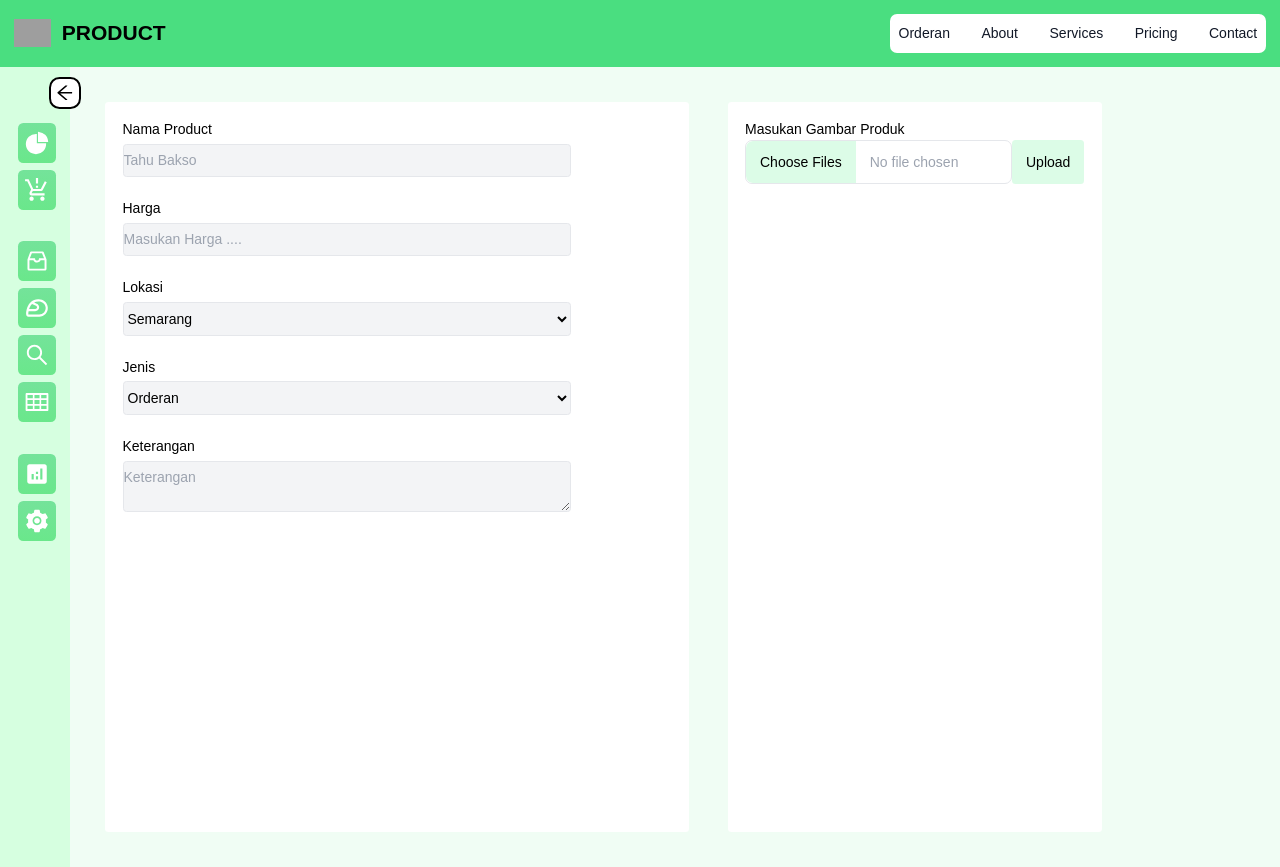
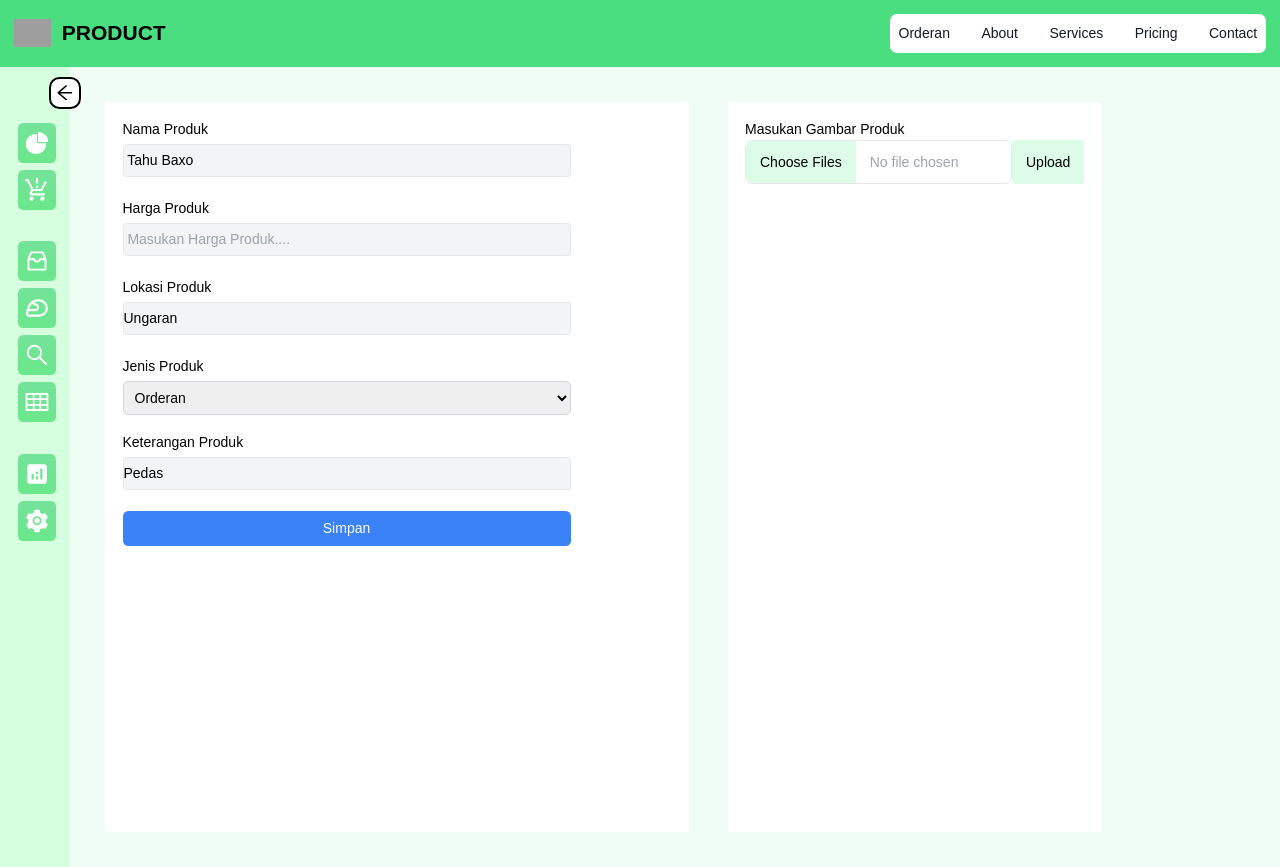
Before and after one commit to liar88828/kantor-tahu-baxo-bu-pudji, a Next.js app: page /product in a window 1280 px wide. Built offline with nearby package versions, Linux system fonts and the light colour scheme; grey boxes are pictures that could not be loaded.

Commit message:
refactor and fix Input Product

```diff
--- /dev/null
+++ b/entity/InputForm.ts
@@ -0,0 +1,11 @@
+import React from 'react';
+
+export interface InputFormProps {
+  tag?: keyof JSX.IntrinsicElements | React.ComponentType<any>;
+  title: string;
+  type: "textarea" | "text" | "number" | "date" | string;
+  reg: any;
+  value?: string
+  min?: string
+  defaultValue?: string | number
+}
--- a/entity/produk.ts
+++ b/entity/produk.ts
@@ -6,6 +6,7 @@ export type TFormProduct = {
   jumlah: number,
   jenis: "Orderan" | "Item" | string,
   img?: string
+  keterangan: string
 }
 
 
@@ -33,6 +34,7 @@ export const sProduct: TFormProduct[] = [
     lokasi: "Ungaran",
     jenis: "Item",
     jumlah: 1,
+    keterangan: "Ada Sedikit Berair",
     img: "https://upload.wikimedia.org/wikipedia/commons/2/28/Bakso_mi_bihun.jpg"
   },
 
@@ -42,6 +44,7 @@ export const sProduct: TFormProduct[] = [
     jumlah: 1,
     harga: 46_000,
     lokasi: "Semarang",
+    keterangan: "Ada CrispyNya",
     jenis: "Orderan",
     img: "https://img.kurio.network/xAbHWPE-jbNSWEWyRoCLxJM6sac=/1200x1200/filters:quality(80)/https://kurio-img.kurioapps.com/21/09/06/2c552606-f62f-475d-81db-e9a57e963a3f.jpe"
   },
@@ -52,6 +55,7 @@ export const sProduct: TFormProduct[] = [
     jumlah: 1,
     harga: 45_000,
     lokasi: "Ungaran",
+    keterangan: "Manis",
     jenis: "Item",
     img: "https://img.kurio.network/xAbHWPE-jbNSWEWyRoCLxJM6sac=/1200x1200/filters:quality(80)/https://kurio-img.kurioapps.com/21/09/06/2c552606-f62f-475d-81db-e9a57e963a3f.jpe"
   },
@@ -63,6 +67,7 @@ export const sProduct: TFormProduct[] = [
     lokasi: "Semarang",
     jenis: "Orderan",
     jumlah: 1,
+    keterangan: "Pedas",
     img: "https://img.kurio.network/xAbHWPE-jbNSWEWyRoCLxJM6sac=/1200x1200/filters:quality(80)/https://kurio-img.kurioapps.com/21/09/06/2c552606-f62f-475d-81db-e9a57e963a3f.jpe"
   }
 
--- a/package.json
+++ b/package.json
@@ -27,6 +27,7 @@
     "@types/react": "18.2.14",
     "@types/react-dom": "18.2.6",
     "autoprefixer": "10.4.14",
+    "axios": "^1.4.0",
     "chart.js": "^4.3.0",
     "classnames": "^2.3.2",
     "eslint": "8.44.0",
--- a/src/app/dashboard/card.tsx
+++ b/src/app/dashboard/card.tsx
@@ -38,8 +38,6 @@ export function HorizontalCard() {
       <Cards totalStatus={ 20 } title={ "Di Proses" } icon={ < AiOutlineShoppingCart/> } rout={ "/proses" }/>
       <Cards totalStatus={ 40 } title={ "Di Kirim" } icon={ <FiTruck/> } rout={ "/kirim" }/>
       <Cards totalStatus={ 30 } title={ "Selesai" } icon={ <AiOutlineCheckCircle/> } rout={ "/selesai" }/>
-
-
     </Fragment>
   );
 }
--- a/src/app/orderan/page.tsx
+++ b/src/app/orderan/page.tsx
@@ -6,12 +6,13 @@ import { BiAddToQueue } from 'react-icons/bi';
 import { AiOutlineCloseCircle, AiOutlineSearch } from "react-icons/ai";
 import { Rupiah } from '../../../lib/rupiah';
 import { defaultDate, getDateNow, getLocaleTime, getTime } from '../../../lib/formatDate';
-import { InputFormProps, Thitung, TOrder, TotalOrderan } from '../../../entity/orderan';
+import { Thitung, TOrder, TotalOrderan } from '../../../entity/orderan';
 import { sProduct, TFormProduct } from '../../../entity/produk';
 import { DevTool } from "@hookform/devtools";
 import { SDiTerima, SKirim, SProcess, SSelesai } from '@/app/style/status';
 import TableOrder from '@/app/orderan/TableOrder';
 import { createOrder } from '@/app/orderan/ress';
+import { InputFormProps } from '../../../entity/InputForm';
 
 export default function FormOrder() {
 
@@ -62,14 +63,13 @@ export default function FormOrder() {
   const { control, register, handleSubmit, formState: {}, } = useForm<TOrder>( {/* defaultValues: defaultValues, */
     mode: "onChange",
   } );
-  const [ valueForm, setValueForm ] = useState<TOrder>( defaultValues )
-
   const { fields, append, remove } = useFieldArray( {
     control,
     name: "semuaProduct",
     rules: { required: "Please append at last 1 ", }
   } );
 
+  const [ valueForm, setValueForm ] = useState<TOrder>( defaultValues )
   const newProduct: TFormProduct[] = []
   const newItem: TFormProduct[] = []
   valueForm.listOrderan = newProduct
@@ -164,9 +164,7 @@ export default function FormOrder() {
         {/*<p>{ errors. }</p>*/ }
       </div>
     )
-        ;
   }
-  ;
 
   function Nama() {
     return (
@@ -274,6 +272,7 @@ export default function FormOrder() {
                 <span className={ "text-sm sm:text-base" }>{ item.nama }</span>
                 <span className={ "text-sm sm:text-base" }>{ Rupiah( item.harga ) }</span>
                 <span className={ "text-sm sm:text-base" }>{ item.jenis }</span>
+                <span className={ "text-sm sm:text-base" }>{ item.lokasi }</span>
               </p>
 
               <button
@@ -286,6 +285,7 @@ export default function FormOrder() {
                       harga: item.harga,
                       lokasi: item.lokasi,
                       jumlah: 1,
+                      keterangan: item.keterangan,
                       jenis: item.jenis,
                       img: item.img,
                     }
@@ -304,75 +304,29 @@ export default function FormOrder() {
       )
     }
 
-    function Keterangan() {
-      return (
-        <div className={ "flex flex-col gap-3" }>
-
-          {/* combo box  */ }
-          <label htmlFor="">Ekspedisi</label>
-          <select id="ekspedisi"
-                  className='border border-gray-300 p-2 rounded-md'{ ...register( "travel.ekspedisi" ) }>
-            <option value="Paxel">Paxel</option>
-            <option value="JNE">JNE</option>
-            <option value="Travel Omega">Travel Omega</option>
-            <option value="Travel Serasi">Travel Serasi</option>
-            <option value="Go Send">Go Send</option>
-            <option value="Maxim">Maxim</option>
-            <option value="Delivery">Delivery</option>
-          </select>
-
-          {/* tulis sendiri */ }
-          <InputForm tag={ 'input' } title={ "Harga Ongkir" } type={ "number" }
-                     reg={ register( "travel.ongkir", { valueAsNumber: true } ) }/>
-          <label htmlFor="">Lokasi</label>
-          <select id="lokasi" className='border border-gray-300 p-2 rounded-md'{ ...register( "keterangan.lokasi" )//lokasi
-          }>
-            <option value="Ungaran">Ungaran</option>
-            <option value="Semarang">Semarang</option>
-          </select>
-
-          {/* jenis Pembayaran */ }
-          <label htmlFor="">Pembayaran</label>
-          <select id="pembayaran"
-                  className='border border-gray-300 p-2 rounded-md'{ ...register( "total.typePembayaran" ) }>
-            <option value="Cash">Cash</option>
-            <option value="BCA">BCA</option>
-            <option value="Mandiri">Mandiri</option>
-            <option value="BRI">BRI</option>
-          </select>
-
-          <label htmlFor="">Status</label>
-          <select id="pembayaran"
-                  className='border border-gray-300 p-2 rounded-md'{ ...register( "total.status" ) }>
-            {/*/status/*/ }
-            <option className={ SDiTerima } value="Di Terima">Di Terima</option>
-            <option className={ SProcess } value='Di Proses'>Di Proses</option>
-            <option className={ SKirim } value="Di Kirim">Di Kirim</option>
-            <option className={ SSelesai } value="Selesai"> Selesai</option>
-          </select>
-        </div>
-      )
-    }
-
-    return (
-      <>
-        {/*------------------------------------SEARCH ---------------------------------*/ }
-        <div className="flex flex-col gap-3">
-          {/*<h1Product Search</h1>*/ }
-          <div className="flex flex-row  gap-1 sm:gap-7">
+    function CariProduct() {
+      return ( <div className="flex flex-col gap-3">{/*<h1Product Search</h1>*/ }
+        <div className=" flex flex-row  gap-1 sm:gap-7 w-[100%] ">
 
           <button type={ 'button' }
-                    className={ `py-2 mb-1  ${ !cariProduct ? "bg-red-600" : " bg-blue-500" } text-white cursor-pointer rounded` }
+                  className={ `w-1/4 py-2 mb-1  ${ !cariProduct ? " bg-red-600 " : "  bg-blue-500 " } text-white cursor-pointer rounded ` }
                   onClick={ () => {setCariProduct( !cariProduct )} }>
 
-              <span className=" flex flex-row items-center px-2">
-                <span className="invisible sm:visible w-0 sm:w-auto"><span
-                  className={ "hidden md:hidden lg:block" }>
-                  { !cariProduct ? <AiOutlineCloseCircle/> : <AiOutlineSearch/> }
-                </span></span></span>
+              <span className=" flex flex-row items-center px-4 justify-around ">
+                  <span>
+                    { !cariProduct
+                      ? <AiOutlineCloseCircle className={ " w-[1.5rem]     h-auto " }/>
+                      : <AiOutlineSearch className={ " w-[1.5rem]  h-auto " }/> }
+                </span>
+
+                <span className=" hidden sm:block sm:mx-2 ">
+
+                { !cariProduct ? "Tutup" : "Cari" }
+                </span>
+              </span>
           </button>
 
-            <input className={ StyleInputForm( false ) + "rounded leading-tight w-[80%] " }
+          <input className={ StyleInputForm( false ) + " rounded leading-tight w-3/4" }
                  type="text"
                  value={ searchQuery }
                  placeholder={ " Cari Product" }
@@ -382,7 +336,7 @@ export default function FormOrder() {
 
         {/*!-------------------------------------------------cariProduct----------------------------*/ }
         <div
-            className={ ` ${ cariProduct || searchQuery.length < 1 ? "hidden" : "" } border  border-gray-200 rounded bg-gray-50` }>
+          className={ ` ${ cariProduct || searchQuery.length < 1 ? " hidden " : " " } border border-gray-200 rounded bg-gray-50` }>
           <SearchItemList items={ filteredItems } addToCart={ addToCart } cart={ cart }/>
         </div>
 
@@ -437,6 +391,15 @@ export default function FormOrder() {
                         </td>
                       </tr>
 
+                      <tr>
+                        <td className={ "hidden sm:block" }><span>Lokasi </span></td>
+                        <td className={ "text-sm sm:text-base" }>{ item.lokasi }
+                          <input
+                            type={ 'hidden' }
+                            value={ item.jenis }{ ...register( `semuaProduct.${ index }.lokasi` ) }/>
+                        </td>
+                      </tr>
+
                       </tbody>
                     </table>
                   </div>
@@ -463,11 +426,10 @@ export default function FormOrder() {
                       <button
                         type={ "button" }
                         onClick={ () => {
-                          console.log( fields, "remove 3" )
+                          // console.log( fields, "remove 3" )
                           removeFromCart( item )
                           remove( index )
-
-                          console.log( fields, "remove 4" )
+                          // console.log( fields, "remove 4" )
                         } }
                         className={ "bg-red-600 text-white p-1 sm:p-2 rounded flex flex-row justify-center items-center gap-1" }>
                         <BiAddToQueue/>
@@ -501,11 +463,63 @@ export default function FormOrder() {
         {/*      <option value="Rolade Tahu">Rolade Tahu Rp.19.000</option>*/ }
         {/*      <option value="Rolade Singkong">Rolade Singkong Rp.19.000</option>*/ }
 
+      </div> )
+    }
+
+    function Keterangan() {
+      return (
+        <div className={ "flex flex-col gap-3" }>
+
+          {/* combo box  */ }
+          <label htmlFor="">Ekspedisi</label>
+          <select id="ekspedisi"
+                  className='border border-gray-300 p-2 rounded-md'{ ...register( "travel.ekspedisi" ) }>
+            <option value="Paxel">Paxel</option>
+            <option value="JNE">JNE</option>
+            <option value="Travel Omega">Travel Omega</option>
+            <option value="Travel Serasi">Travel Serasi</option>
+            <option value="Go Send">Go Send</option>
+            <option value="Maxim">Maxim</option>
+            <option value="Delivery">Delivery</option>
+          </select>
+
+          {/* tulis sendiri */ }
+          <InputForm tag={ 'input' } title={ "Harga Ongkir" } type={ "number" }
+                     reg={ register( "travel.ongkir", { valueAsNumber: true } ) }/>
+          <label htmlFor="">Lokasi</label>
+          <select id="lokasi" className='border border-gray-300 p-2 rounded-md'{ ...register( "keterangan.lokasi" ) }>
+            <option value="Ungaran">Ungaran</option>
+            <option value="Semarang">Semarang</option>
+          </select>
+
+          {/* jenis Pembayaran */ }
+          <label htmlFor="">Pembayaran</label>
+          <select id="pembayaran"
+                  className='border border-gray-300 p-2 rounded-md'{ ...register( "total.typePembayaran" ) }>
+            <option value="Cash">Cash</option>
+            <option value="BCA">BCA</option>
+            <option value="Mandiri">Mandiri</option>
+            <option value="BRI">BRI</option>
+          </select>
+
+          <label htmlFor="">Status</label>
+          <select id="pembayaran"
+                  className='border border-gray-300 p-2 rounded-md'{ ...register( "total.status" ) }>
+            {/*/status/*/ }
+            <option className={ SDiTerima } value="Di Terima">Di Terima</option>
+            <option className={ SProcess } value='Di Proses'>Di Proses</option>
+            <option className={ SKirim } value="Di Kirim">Di Kirim</option>
+            <option className={ SSelesai } value="Selesai"> Selesai</option>
+          </select>
         </div>
-        {/*----------------------Keterangan---------------------------------*/ }
+      )
+    }
+
+    return (
+      <>
+        <CariProduct/>
         <hr className={ "m-2" }/>
         <Keterangan/>
-
         <button type="submit" className="bg-blue-500 p-2 rounded-md text-white">Add Product</button>
       </>
     )
--- a/src/app/product/page.tsx
+++ b/src/app/product/page.tsx
@@ -1,26 +1,96 @@
 "use client"
-import React, { useState } from 'react';
+import React, { ReactElement, useState } from 'react';
 import FileUploadForm from '@/app/component/FileUploadForm';
-import { StyleInputForm, styleLabelForm, wrongInput } from '@/app/style/form';
+import { StyleInputForm, styleLabelForm } from '@/app/style/form';
 import { TFormProduct } from '../../../entity/produk';
+import { SubmitHandler, useForm } from 'react-hook-form';
+import { InputFormProps } from '../../../entity/InputForm';
 
 const formProduct: Record<keyof TFormProduct, any> = {
   id: "1231",
+  nama: "Nama Produk",
+  harga: "Harga Produk",
+  lokasi: "Lokasi Produk",
+  jumlah: "Masukan Jumlah",
+  jenis: "Jenis Produk",
+  img: "Gambar Produk",
+  keterangan: "Keterangan Produk"
+}
+
+const defaultFormProduct: TFormProduct = {
+  id: " ",
   nama: "Nama Product",
-  harga: "Harga",
+  harga: 0,
   lokasi: "Lokasi",
-  jumlah: "Masukan Jumlah",
+  jumlah: 0,
   jenis: "Jenis",
-  img: "Gambar"
+  img: "Gambar",
+  keterangan: "Keterangan Produk"
 }
 
 export default function Home( {}: any ) {
 
+  const { control, register, handleSubmit, formState: {}, } = useForm<TFormProduct>( {/* defaultValues: defaultValues, */
+    mode: "onChange",
+  } );
+
+  const [ valueForm, setValueForm ] = useState<TFormProduct>( defaultFormProduct )
+
   const [ salah, setSalah ] = useState<boolean>( false );
+
+  const onSubmit: SubmitHandler<TFormProduct> = ( data ) => {
+    console.log( data )
+    setValueForm( data )
+  };
+
+  const InputForm: React.FC<InputFormProps> = (
+    { tag: Tag = "input", title, type, reg, value, min, defaultValue }: InputFormProps ): ReactElement => {
+    let ress = { className: `${ StyleInputForm( false ) }`, placeholder: ` Masukan ${ title }....`, }
+    if( type ) ress = Object.assign( ress, { type } );
+    if( value ) ress = Object.assign( ress, { value } );
+    if( min ) ress = Object.assign( ress, { min } );
+    if( defaultValue ) ress = Object.assign( ress, { defaultValue } );
+
+    return (
+      <div className="flex flex-col">
+        <label className={ styleLabelForm } htmlFor="grid-password"> { title } </label>
+        <Tag { ...ress }{ ...reg }/>
+        {/*<p>{ errors. }</p>*/ }
+      </div>
+    )
+  }
+
+  const FormProduct = () => {
+    return ( <>
+        <form
+          onSubmit={ handleSubmit( onSubmit ) }
+          className="w-full max-w-lg  flex  flex-col gap-5 ">
+          <InputForm title={ formProduct.nama } type="text" reg={ register( "nama" ) } defaultValue={ " Tahu Baxo " }/>
+          <InputForm title={ formProduct.harga } type="number" reg={ register( "harga" ) } defaultValue={ 0 }/>
+          <InputForm title={ formProduct.lokasi } type="text" reg={ register( "lokasi" ) } defaultValue={ "Ungaran" }/>
+
+          <div className="flex flex-col">
+            <label className={ styleLabelForm } htmlFor="grid-state">{ formProduct.jenis }  </label>
+            <select id="lokasi" className='border border-gray-300 p-2 rounded-md'{ ...register( "jenis" ) }>
+              <option value="Orderan">Orderan</option>
+              <option value="Item">Item</option>
+            </select>
+          </div>
+
+          <InputForm title={ formProduct.keterangan } type="textarea" reg={ register( "keterangan" ) }
+                     defaultValue={ "Pedas " }/>
+
+          <button type="submit" className="bg-blue-500 p-2 rounded-md text-white">Simpan</button>
+        </form>
+      </>
+
+    )
+  }
+
   return (
     <main className="flex   min-h-screen p-3 sm:p-6  flex-row z-50 bg-green-50 gap-3 ">
       <div className="  sm:m-4 bg-white rounded p-5 w-1/2">
-        <FormProduct salah={ salah }/>
+        <FormProduct/>
       </div>
       <div className=" sm:m-4 bg-white rounded p-5">
         <label className={ styleLabelForm }>Masukan Gambar Produk</label>
@@ -29,56 +99,6 @@ export default function Home( {}: any ) {
 
     </main>
   );
-}
-const FormProduct = ( { salah }: { salah: boolean } ) => {
-  let styleInputForm = StyleInputForm( salah )
-  return ( <>
-      <>
-        <form className="w-full max-w-lg  flex  flex-col gap-5 ">
-          <div className="flex flex-col">
-            <label className={ styleLabelForm } htmlFor="grid-password">{ formProduct.nama }</label>
-            <input className={ styleInputForm } id="grid-first-name" type="text" placeholder="Tahu Bakso"/>
-            { !salah ? "" : <p className={ wrongInput }>Please fill out this field.</p> }
-          </div>
-
-          <div className="flex flex-col">
-            <label className={ styleLabelForm } htmlFor="grid-password">{ formProduct.harga }</label>
-            <input className={ styleInputForm } id="grid-first-name" type="number" placeholder="Masukan Harga .... "/>
-            { !salah ? "" : <p className={ wrongInput }>Please fill out this field.</p> }
-          </div>
-
-
-          <div className="flex flex-col">
-            <label className={ styleLabelForm } htmlFor="grid-state">{ formProduct.lokasi }</label>
-            <select className={ styleInputForm } id="grid-state">
-              <option value="Semarang">Semarang</option>
-              <option value="Ungaran">Ungaran</option>
-            </select>
-          </div>
-
-
-          <div className="flex flex-col">
-            <label className={ styleLabelForm } htmlFor="grid-state">{ formProduct.jenis }</label>
-            <select className={ styleInputForm } id="grid-state">
-              <option value="Orderan">Orderan</option>
-              <option value="Item">Item</option>
-            </select>
-          </div>
-
-          <div className="flex flex-col">
-            <label className={ styleLabelForm } htmlFor="grid-password">Keterangan </label>
-            <textarea className={ StyleInputForm( false ) }
-                      id="grid-first-name"
-                      placeholder="Keterangan"></textarea>
-            { !salah ? "" : <p className={ wrongInput }>Please fill out this field.</p> }
-          </div>
-
-
-        </form>
-      </>
-
-    </>
-  )
 }
 
 // <div className="w-full md:w-1/3 px-3 mb-6 md:mb-0">
```
Also changed, not shown: entity/orderan.ts (+0 -9 lines), src/app/component/FileUploadForm.tsx (+10 -6 lines), 1 other file (tests, documents, lock files or other folders). Lines whose indentation alone changed are shown as unchanged.
